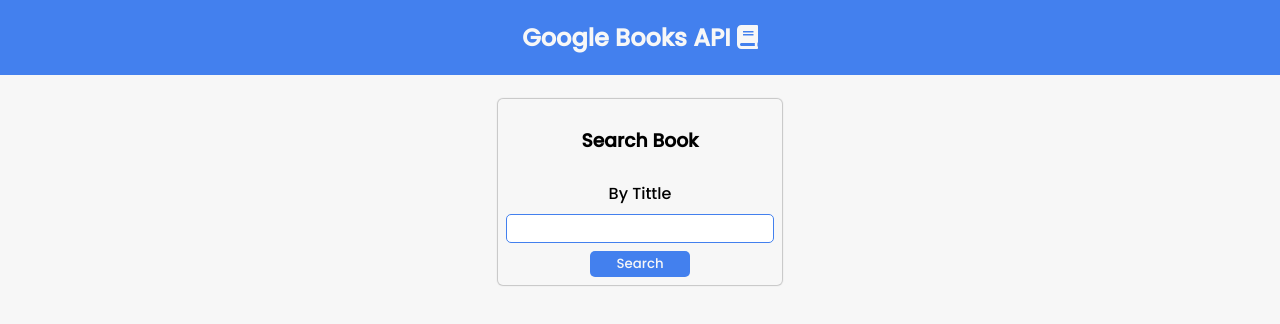
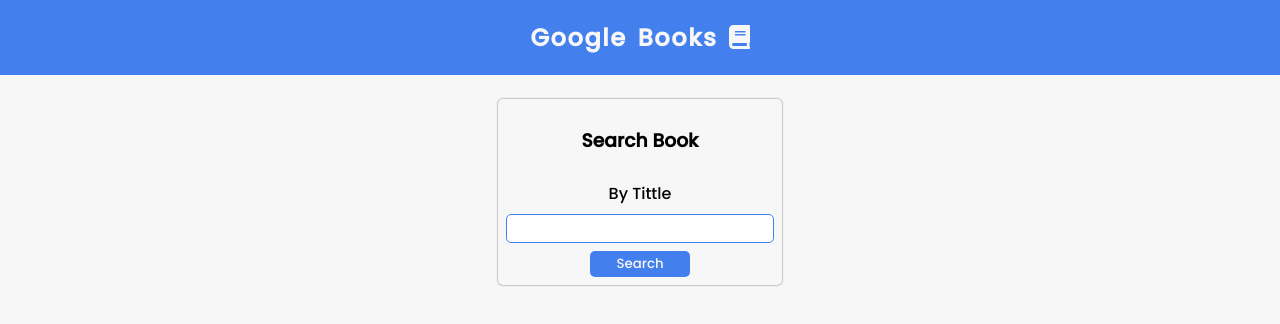
Before and after one commit to Diogoku/googleBooksAPI, a React app: page / in a window 1280 px wide. Shown: the top 324 px of the page. Built offline with nearby package versions, Linux system fonts and the light colour scheme.

Commit message:
historyApiFallback: true and detail book view recieving correct data

```diff
--- a/src/components/BookDetail.js
+++ b/src/components/BookDetail.js
@@ -1,12 +1,25 @@
 import React from "react";
+
+// REACT-REDUX
+import { useSelector } from "react-redux";
 
 // REACT-ROUTER-PARAMS
 import { useParams, useHistory } from "react-router-dom";
 
 function BookDetail() {
   let { bookId } = useParams();
-  console.log(bookId, "id do livro");
-  return <div>Book Card Detail {bookId}</div>;
+  let history = useHistory();
+
+  const { booksData } = useSelector((state) => state.booksReducer);
+
+  const detailBookData = booksData.filter((book) => book.id == bookId)[0];
+
+  return (
+    <div>
+      Book Card Detail {bookId}
+      <button onClick={history.goBack}>Go Back</button>
+    </div>
+  );
 }
 
 export default BookDetail;
--- a/src/components/Header.js
+++ b/src/components/Header.js
@@ -1,4 +1,7 @@
 import React from "react";
+
+// REACT-ROUTER-DOM
+import { Link } from "react-router-dom";
 
 // CSS
 import "../css/header.css";
@@ -9,9 +12,11 @@
 function Header() {
   return (
     <div className="header-section">
-      <h2>
-        Google Books API <FontAwesomeIcon icon="book" />
-      </h2>
+      <Link to="/" className="Link">
+        <h2 className="header-title">
+          Google Books <FontAwesomeIcon icon="book" />
+        </h2>
+      </Link>
     </div>
   );
 }
--- a/src/css/header.css
+++ b/src/css/header.css
@@ -1,7 +1,12 @@
 .header-section {
   overflow: auto;
   background-color: var(--mainBlueColor);
-  color: var(--mainWhiteColor);
   display: flex;
   justify-content: center;
 }
+
+.header-title {
+  word-spacing: 0.2rem;
+  letter-spacing: 0.1rem;
+  color: var(--mainWhiteColor);
+}
--- a/webpack.config.js
+++ b/webpack.config.js
@@ -23,6 +23,9 @@
       },
     ],
   },
+  devServer: {
+    historyApiFallback: true,
+  },
   plugins: [
     new HtmlWebpackPlugin({
       template: "./src/index.html",
```
